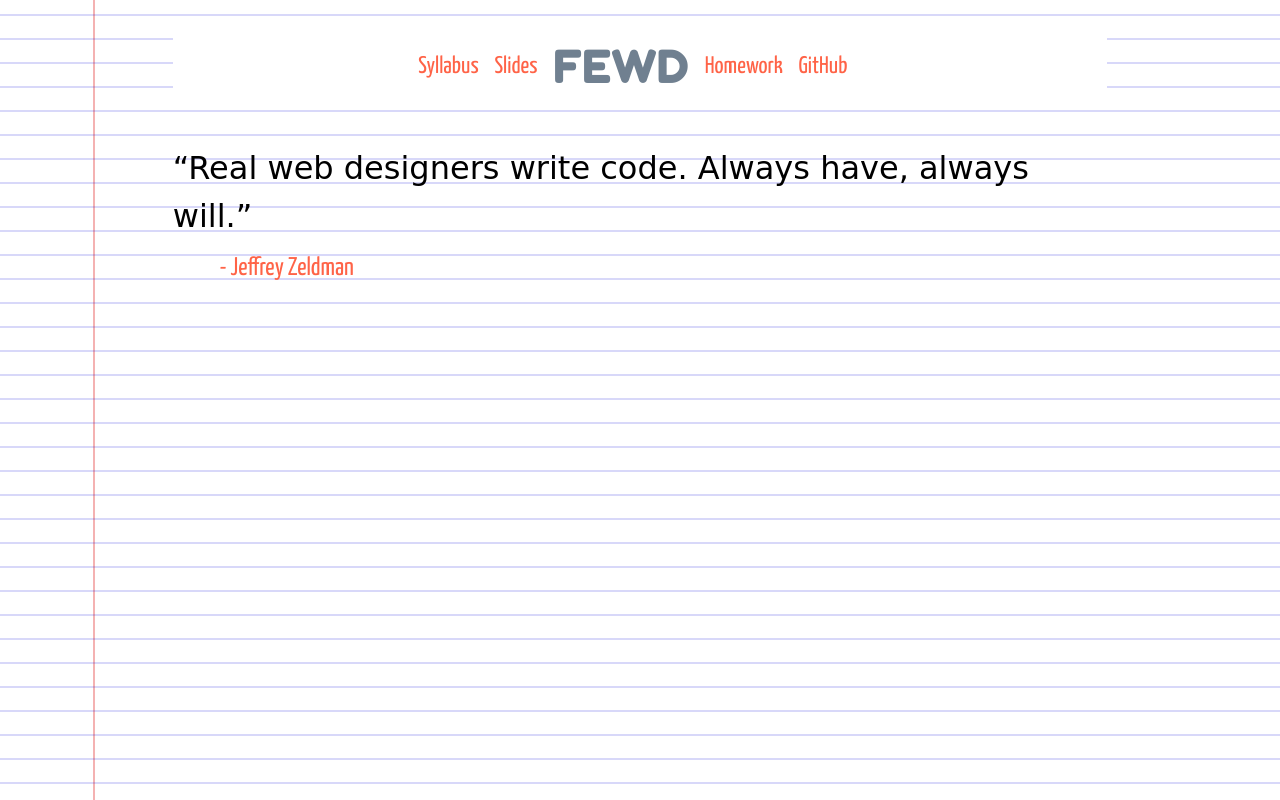
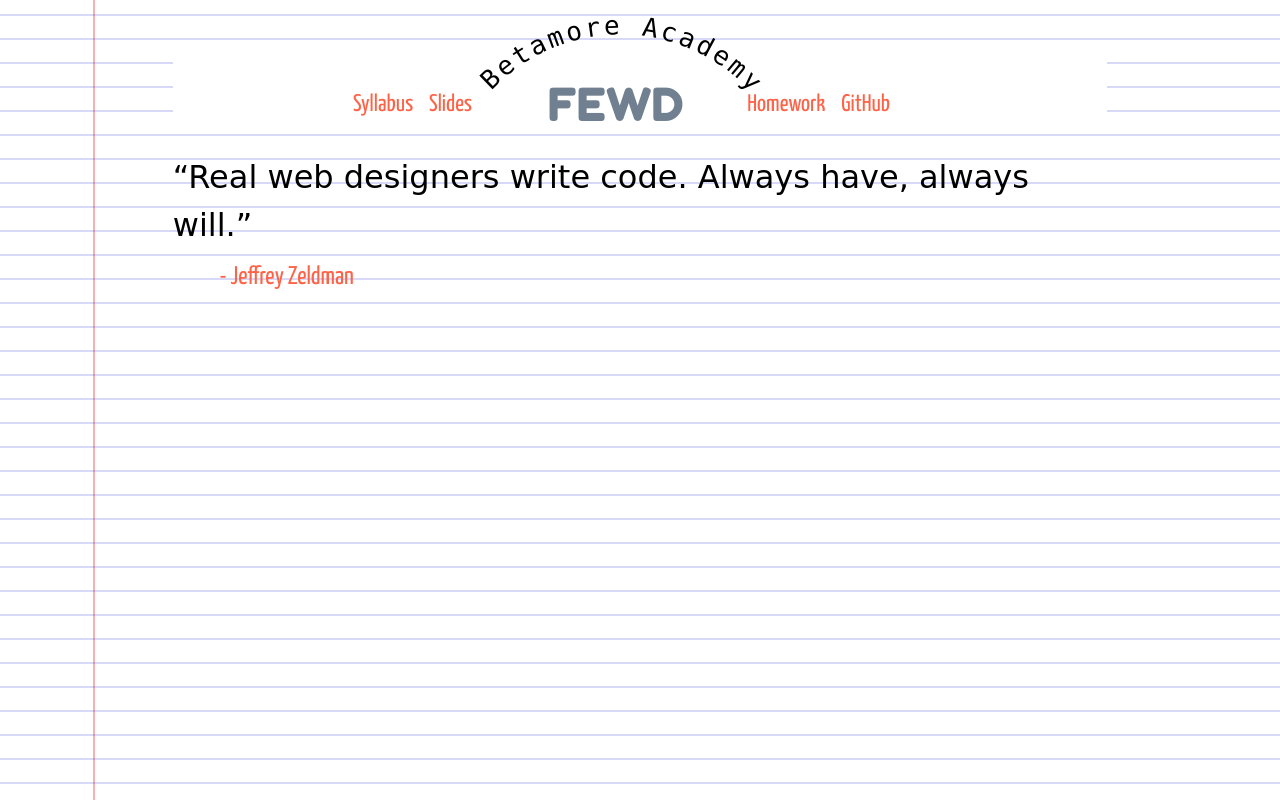
Before and after one commit to tkraak/FEWD-Fall-2015, a plain HTML site: page index.html in a window 1280 px wide. Drawn offline with Linux system fonts and the light colour scheme; a web font is replaced by a local one.

Commit message:
experiment with type on circle

```diff
--- a/css/main.css
+++ b/css/main.css
@@ -46,6 +46,8 @@ Header
 
 header {
   background-color: white;
+  position: relative;
+  top: 30px;
 }
 
 /*******************************************************************************
@@ -57,7 +59,7 @@ nav {
   font-family: 'Yanone Kaffeesatz', sans-serif;
   font-size: 1.5em;
   margin: 0 auto;
-  width: 50%;
+  width: 64%;
 }
 
 nav ul {
@@ -69,12 +71,20 @@ nav li {
   margin-left: 0.5em;
 }
 
+nav li:nth-child(2) {
+  margin-right: 2.5em;
+}
+
 nav li:nth-child(3) {
     font-family: 'Fredoka One', cursive;
     font-size: 2em;
     margin-left: 0.25em;
     position: relative;
     top: 0.2em;
+}
+
+nav li:nth-child(4) {
+  margin-left: 2.5em;
 }
 
 nav li:nth-child(3) a:link {
@@ -143,3 +153,226 @@ main {
     margin: 0 13.4933%;
   }
 }
+
+/*******************************************************************************
+Type on Circle
+*******************************************************************************/
+
+.badge {
+  position: relative;
+  left: 28%;
+  width: 150px;
+  border-radius: 50%;
+  -webkit-transform: rotate(-50deg);
+  -moz-transform: rotate(-50deg);
+  -ms-transform: rotate(-50deg);
+  -o-transform: rotate(-50deg);
+  transform: rotate(-50deg);
+  z-index: 2;
+}
+
+h1 span {
+  font: 26px Monaco, MonoSpace;
+  height: 200px;
+  position: absolute;
+  width: 20px;
+  left: 0;
+  top: 0;
+  -webkit-transform-origin: bottom center;
+  -moz-transform-origin: bottom center;
+  -ms-transform-origin: bottom center;
+  -o-transform-origin: bottom center;
+  transform-origin: bottom center;
+}
+
+.char1 {
+  -webkit-transform: rotate(6deg);
+  -moz-transform: rotate(6deg);
+  -ms-transform: rotate(6deg);
+  -o-transform: rotate(6deg);
+  transform: rotate(6deg);
+}
+
+.char2 {
+  -webkit-transform: rotate(12deg);
+  -moz-transform: rotate(12deg);
+  -ms-transform: rotate(12deg);
+  -o-transform: rotate(12deg);
+  transform: rotate(12deg);
+}
+
+.char3 {
+  -webkit-transform: rotate(18deg);
+  -moz-transform: rotate(18deg);
+  -ms-transform: rotate(18deg);
+  -o-transform: rotate(18deg);
+  transform: rotate(18deg);
+}
+
+.char4 {
+  -webkit-transform: rotate(24deg);
+  -moz-transform: rotate(24deg);
+  -ms-transform: rotate(24deg);
+  -o-transform: rotate(24deg);
+  transform: rotate(24deg);
+}
+
+.char5 {
+  -webkit-transform: rotate(30deg);
+  -moz-transform: rotate(30deg);
+  -ms-transform: rotate(30deg);
+  -o-transform: rotate(30deg);
+  transform: rotate(30deg);
+}
+
+.char6 {
+  -webkit-transform: rotate(36deg);
+  -moz-transform: rotate(36deg);
+  -ms-transform: rotate(36deg);
+  -o-transform: rotate(36deg);
+  transform: rotate(36deg);
+}
+
+.char7 {
+  -webkit-transform: rotate(42deg);
+  -moz-transform: rotate(42deg);
+  -ms-transform: rotate(42deg);
+  -o-transform: rotate(42deg);
+  transform: rotate(42deg);
+}
+
+.char8 {
+  -webkit-transform: rotate(48deg);
+  -moz-transform: rotate(48deg);
+  -ms-transform: rotate(48deg);
+  -o-transform: rotate(48deg);
+  transform: rotate(48deg);
+}
+
+.char9 {
+  -webkit-transform: rotate(54deg);
+  -moz-transform: rotate(54deg);
+  -ms-transform: rotate(54deg);
+  -o-transform: rotate(54deg);
+  transform: rotate(54deg);
+}
+
+.char10 {
+  -webkit-transform: rotate(60deg);
+  -moz-transform: rotate(60deg);
+  -ms-transform: rotate(60deg);
+  -o-transform: rotate(60deg);
+  transform: rotate(60deg);
+}
+
+.char11 {
+  -webkit-transform: rotate(66deg);
+  -moz-transform: rotate(66deg);
+  -ms-transform: rotate(66deg);
+  -o-transform: rotate(66deg);
+  transform: rotate(66deg);
+}
+
+.char12 {
+  -webkit-transform: rotate(72deg);
+  -moz-transform: rotate(72deg);
+  -ms-transform: rotate(72deg);
+  -o-transform: rotate(72deg);
+  transform: rotate(72deg);
+}
+
+.char13 {
+  -webkit-transform: rotate(78deg);
+  -moz-transform: rotate(78deg);
+  -ms-transform: rotate(78deg);
+  -o-transform: rotate(78deg);
+  transform: rotate(78deg);
+}
+
+.char14 {
+  -webkit-transform: rotate(84deg);
+  -moz-transform: rotate(84deg);
+  -ms-transform: rotate(84deg);
+  -o-transform: rotate(84deg);
+  transform: rotate(84deg);
+}
+
+.char15 {
+  -webkit-transform: rotate(90deg);
+  -moz-transform: rotate(90deg);
+  -ms-transform: rotate(90deg);
+  -o-transform: rotate(90deg);
+  transform: rotate(90deg);
+}
+
+.char16 {
+  -webkit-transform: rotate(96deg);
+  -moz-transform: rotate(96deg);
+  -ms-transform: rotate(96deg);
+  -o-transform: rotate(96deg);
+  transform: rotate(96deg);
+}
+
+.char17 {
+  -webkit-transform: rotate(102deg);
+  -moz-transform: rotate(102deg);
+  -ms-transform: rotate(102deg);
+  -o-transform: rotate(102deg);
+  transform: rotate(102deg);
+}
+
+.char18 {
+  -webkit-transform: rotate(108deg);
+  -moz-transform: rotate(108deg);
+  -ms-transform: rotate(108deg);
+  -o-transform: rotate(108deg);
+  transform: rotate(108deg);
+}
+
+.char19 {
+  -webkit-transform: rotate(114deg);
+  -moz-transform: rotate(114deg);
+  -ms-transform: rotate(114deg);
+  -o-transform: rotate(114deg);
+  transform: rotate(114deg);
+}
+
+.char20 {
+  -webkit-transform: rotate(120deg);
+  -moz-transform: rotate(120deg);
+  -ms-transform: rotate(120deg);
+  -o-transform: rotate(120deg);
+  transform: rotate(120deg);
+}
+
+.char21 {
+  -webkit-transform: rotate(126deg);
+  -moz-transform: rotate(126deg);
+  -ms-transform: rotate(126deg);
+  -o-transform: rotate(126deg);
+  transform: rotate(126deg);
+}
+
+.char22 {
+  -webkit-transform: rotate(132deg);
+  -moz-transform: rotate(132deg);
+  -ms-transform: rotate(132deg);
+  -o-transform: rotate(132deg);
+  transform: rotate(132deg);
+}
+
+.char23 {
+  -webkit-transform: rotate(138deg);
+  -moz-transform: rotate(138deg);
+  -ms-transform: rotate(138deg);
+  -o-transform: rotate(138deg);
+  transform: rotate(138deg);
+}
+
+.char24 {
+  -webkit-transform: rotate(144deg);
+  -moz-transform: rotate(144deg);
+  -ms-transform: rotate(144deg);
+  -o-transform: rotate(144deg);
+  transform: rotate(144deg);
+}
--- a/index.html
+++ b/index.html
@@ -8,9 +8,19 @@
     <link rel="stylesheet" href="css/normalize.css">
     <link rel="stylesheet" href="css/modernscale.css">
     <link rel="stylesheet" href="css/main.css">
+    <script src="js/jquery-2.1.4.min.js"></script>
+    <script src="js/jquery.lettering-0.6.1.min.js"></script>
+    <script>
+    	$(function() {
+    		$("h1").lettering();
+    	});
+    </script>
   </head>
   <body class="index">
     <main role="main">
+      <div class="badge">
+  		  <h1>Betamore Academy</h1>
+  		</div>
       <header>
         <nav>
           <ul>
```
